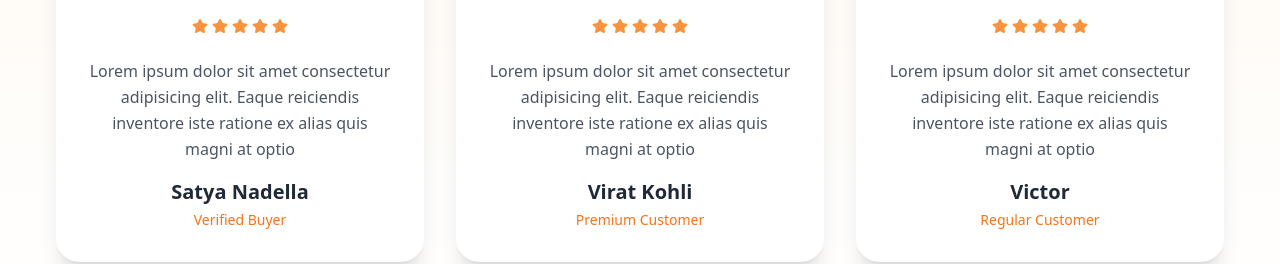
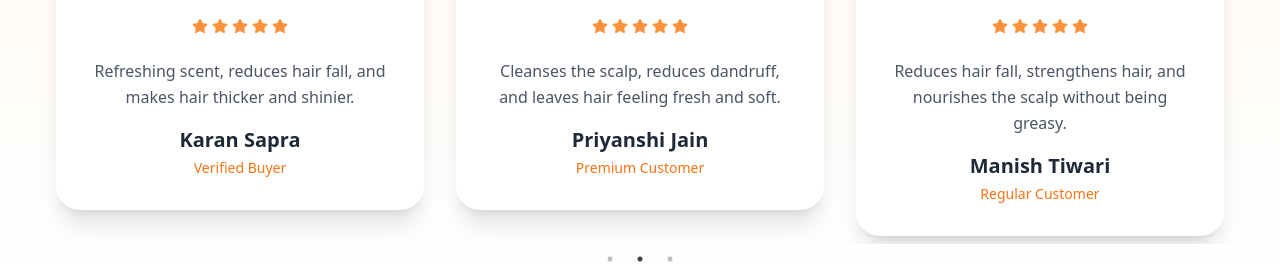
Before and after one commit to ZmediosTech/printparkpress, a React (Vite) app: page / in a window 1280 px wide. Shown: the part 2606-2870 px from the top of the page. Built offline with nearby package versions, Linux system fonts and the light colour scheme; no server answers.

Commit message:
add review

```diff
--- a/src/components/Testimonials/Testimonials.jsx
+++ b/src/components/Testimonials/Testimonials.jsx
@@ -7,25 +7,25 @@
 const TestimonialData = [
   {
     id: 1,
-    name: "Victor",
+    name: "Manish Tiwari",
     role: "Regular Customer",
-    text: "Lorem ipsum dolor sit amet consectetur adipisicing elit. Eaque reiciendis inventore iste ratione ex alias quis magni at optio",
+    text: "Reduces hair fall, strengthens hair, and nourishes the scalp without being greasy.",
     img: Img1,
     rating: 5,
   },
   {
     id: 2,
-    name: "Satya Nadella",
+    name: "Karan Sapra",
     role: "Verified Buyer",
-    text: "Lorem ipsum dolor sit amet consectetur adipisicing elit. Eaque reiciendis inventore iste ratione ex alias quis magni at optio",
+    text: "Refreshing scent, reduces hair fall, and makes hair thicker and shinier.",
     img: Img2,
     rating: 5,
   },
   {
     id: 3,
-    name: "Virat Kohli",
+    name: "Priyanshi Jain",
     role: "Premium Customer",
-    text: "Lorem ipsum dolor sit amet consectetur adipisicing elit. Eaque reiciendis inventore iste ratione ex alias quis magni at optio",
+    text: "Cleanses the scalp, reduces dandruff, and leaves hair feeling fresh and soft.",
     img: Img3,
     rating: 5,
   },
```
